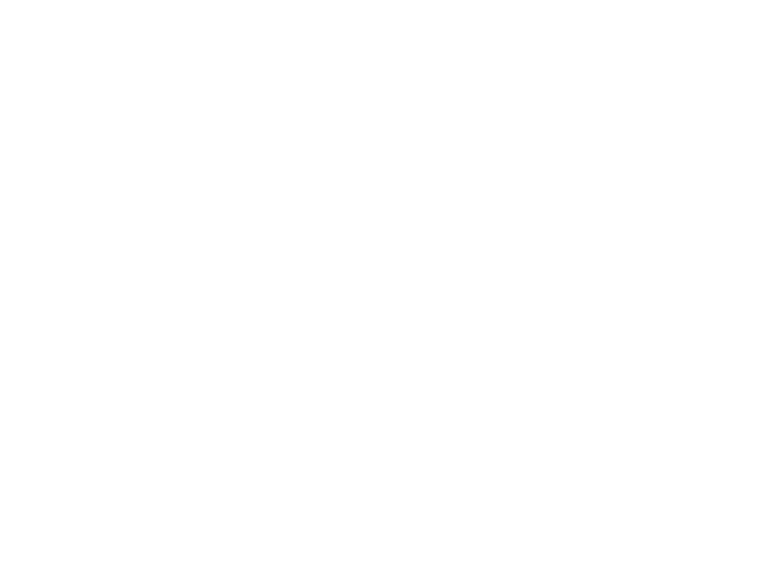
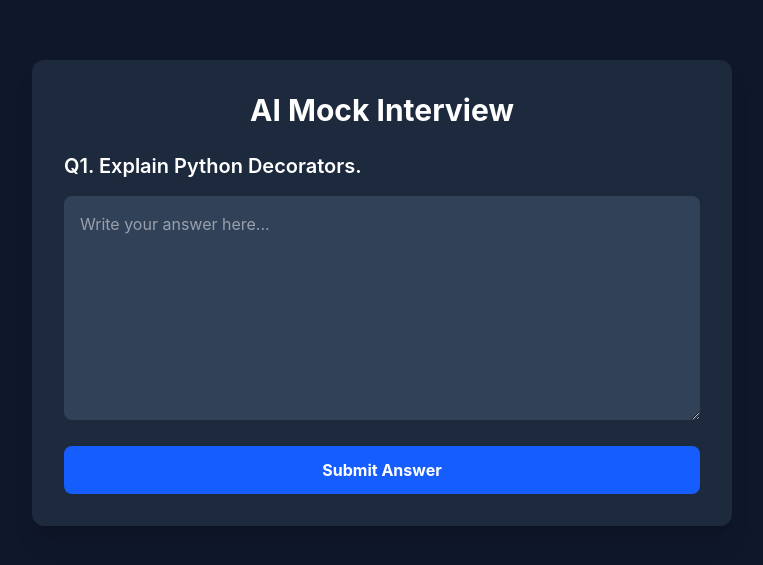
Before and after one commit to ShubhamMewara717/ai-interview-assistant, a React app in the folder frontend/: page /interview in a window 1280 px wide. Before the commit this address had no page. Shown: the part 107-672 px from the top of the page, without its empty margins (258-1021 px from the left). Built offline with nearby package versions, Linux system fonts and the light colour scheme; the HTML template or start-up script is replaced by a standard one.

Commit message:
Added resume analysis and interview questions feature

```diff
--- a/frontend/src/App.jsx
+++ b/frontend/src/App.jsx
@@ -6,6 +6,7 @@ import Register from "./pages/Register";
 import Dashboard from "./pages/Dashboard";
 import UploadResume from "./pages/UploadResume";
 import ResumeAnalysis from "./pages/ResumeAnalysis";
+import Interview from "./pages/Interview";
 
 function App() {
   return (
@@ -25,6 +26,7 @@ function App() {
 
         <Route path="/resume-analysis" element={<ResumeAnalysis />}/>
 
+        <Route path="/interview" element={<Interview />} />
       </Routes>
 
     </BrowserRouter>
--- a/frontend/src/pages/Dashboard.jsx
+++ b/frontend/src/pages/Dashboard.jsx
@@ -53,7 +53,10 @@ function Dashboard() {
           </p>
         </div>
 
-        <div className="bg-slate-800 rounded-xl p-6 hover:bg-slate-700 cursor-pointer shadow-lg">
+        <div
+          onClick={() => navigate("/interview")}
+         className="bg-slate-800 rounded-xl p-6 hover:bg-slate-700 cursor-pointer shadow-lg"
+        >
           <h3 className="text-2xl font-bold">🎤 Start Interview</h3>
           <p className="mt-3 text-gray-400">
             Begin AI mock interview.
--- /dev/null
+++ b/frontend/src/pages/Interview.jsx
@@ -0,0 +1,109 @@
+import { useState } from "react";
+
+function Interview() {
+
+  const [answer, setAnswer] = useState("");
+  const [score, setScore] = useState("");
+  const [feedback, setFeedback] = useState("");
+  const [loading, setLoading] = useState(false);
+
+  const submitAnswer = async () => {
+
+    if (answer.trim() === "") {
+      alert("Please write your answer first.");
+      return;
+    }
+
+    setLoading(true);
+
+    try {
+
+      const response = await fetch(
+        "http://127.0.0.1:8000/evaluate-answer",
+        {
+          method: "POST",
+          headers: {
+            "Content-Type": "application/json"
+          },
+          body: JSON.stringify({
+            question: "Explain Python Decorators.",
+            answer: answer
+          })
+        }
+      );
+
+      const data = await response.json();
+
+      setScore(data.score);
+      setFeedback(data.feedback);
+
+    } catch (error) {
+
+      console.error(error);
+      alert("Cannot connect to backend.");
+
+    }
+
+    setLoading(false);
+
+  };
+
+  return (
+
+    <div className="min-h-screen bg-slate-900 text-white flex justify-center items-center">
+
+      <div className="bg-slate-800 w-[700px] p-8 rounded-xl shadow-xl">
+
+        <h1 className="text-3xl font-bold text-center mb-6">
+          AI Mock Interview
+        </h1>
+
+        <h2 className="text-xl font-semibold mb-4">
+          Q1. Explain Python Decorators.
+        </h2>
+
+        <textarea
+          rows="8"
+          value={answer}
+          onChange={(e) => setAnswer(e.target.value)}
+          placeholder="Write your answer here..."
+          className="w-full p-4 rounded-lg bg-slate-700 outline-none"
+        />
+
+        <button
+          onClick={submitAnswer}
+          disabled={loading}
+          className="mt-5 w-full bg-blue-600 hover:bg-blue-700 py-3 rounded-lg font-bold"
+        >
+          {loading ? "Evaluating..." : "Submit Answer"}
+        </button>
+
+        {score !== "" && (
+
+          <div className="mt-8 bg-slate-700 p-5 rounded-lg">
+
+            <h2 className="text-2xl font-bold text-green-400">
+              Score: {score}
+            </h2>
+
+            <h3 className="mt-4 text-xl font-semibold">
+              Feedback
+            </h3>
+
+            <p className="mt-2">
+              {feedback}
+            </p>
+
+          </div>
+
+        )}
+
+      </div>
+
+    </div>
+
+  );
+
+}
+
+export default Interview;
```
Also changed, not shown: 1 other file (tests, documents, lock files or other folders).
